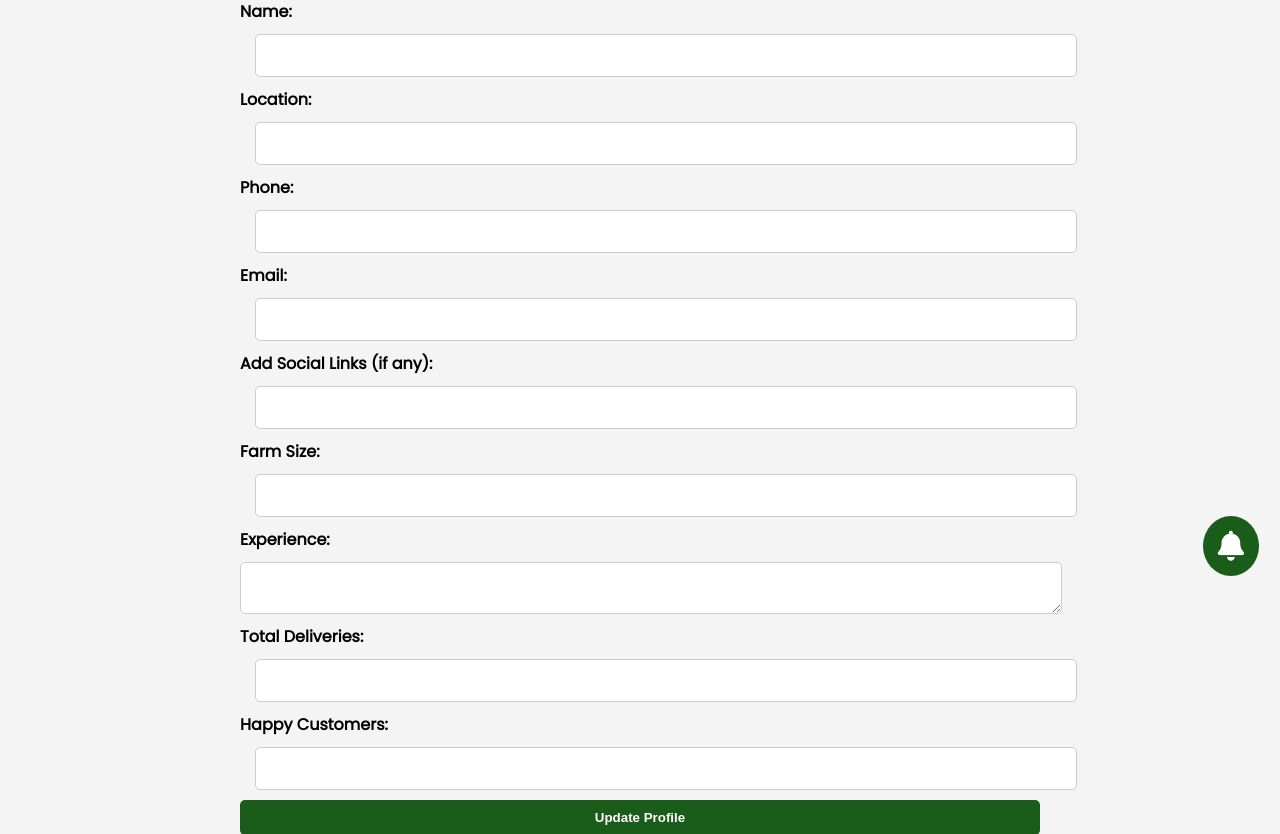
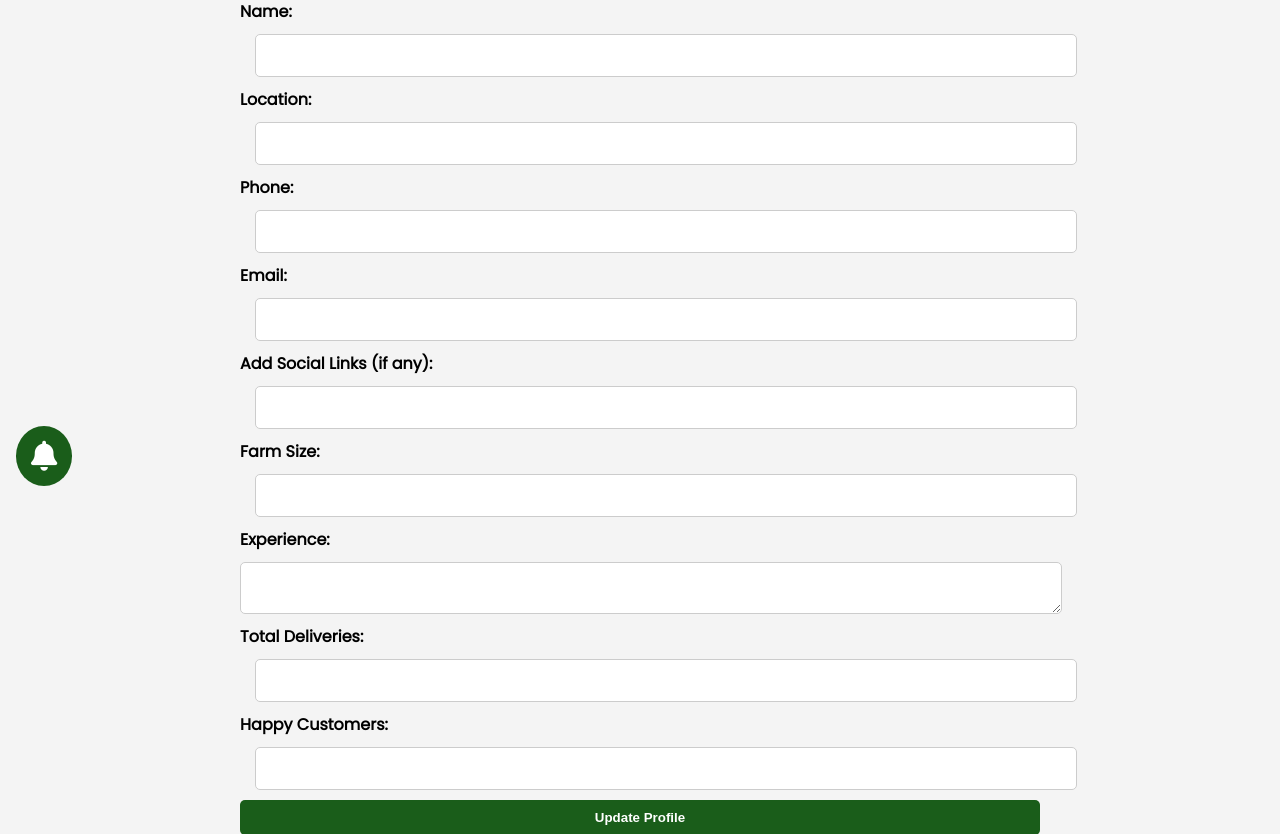
Before and after one commit to zahabiyam/fyp24, a Flask app: page /farmer in a window 1280 px wide. Shown: the part 213-1047 px from the top of the page. Run offline with Flask 3, Linux system fonts and the light colour scheme; some libraries are stand-ins or nearby versions.

Commit message:
add prod

```diff
--- a/static/css/style.css
+++ b/static/css/style.css
@@ -1649,8 +1649,8 @@ background-color: #155512;
 }
 .chat-farmer{
   position: fixed;
-  bottom: 10px;
-  right: 10px;
+  bottom: 100px;
+  left: 10px;
   z-index: 999;
 }
 .chat-farmer button{
```
Also changed, not shown: static/uploads/Rice.jpg (added).
